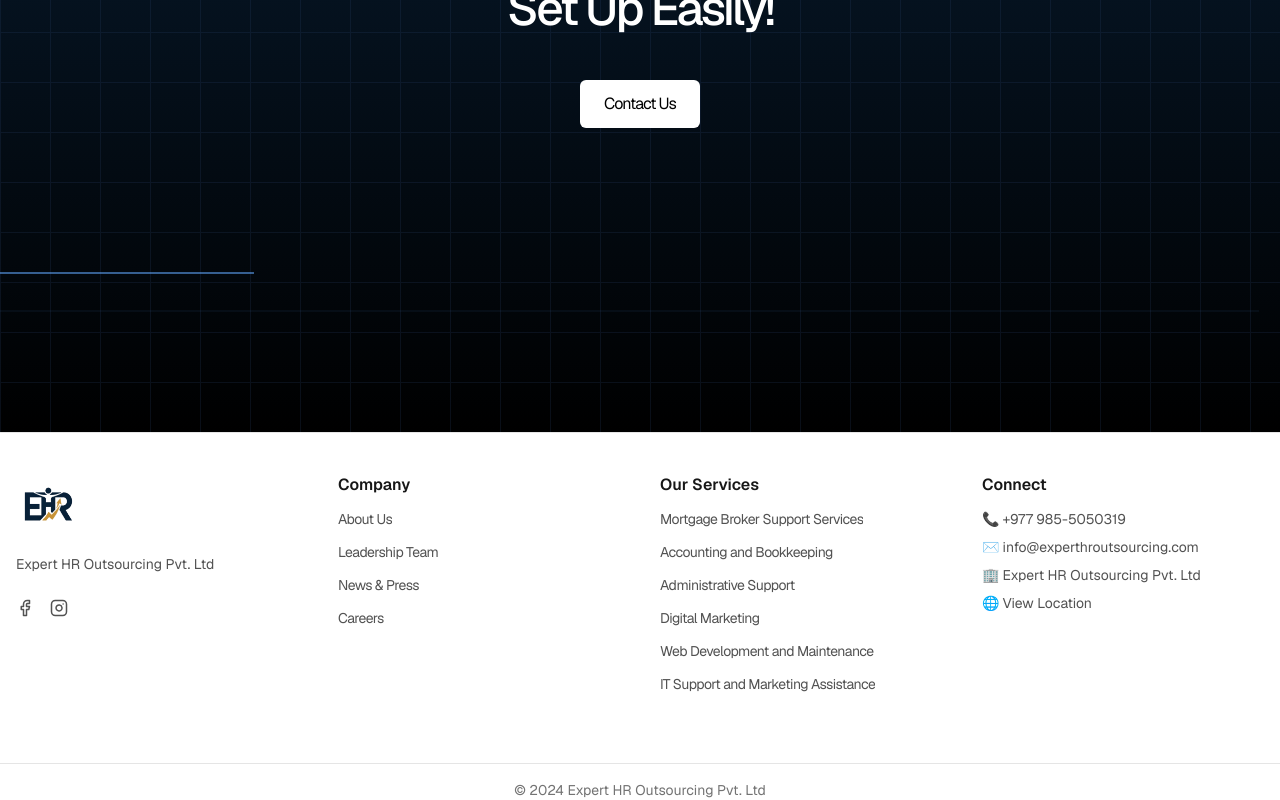
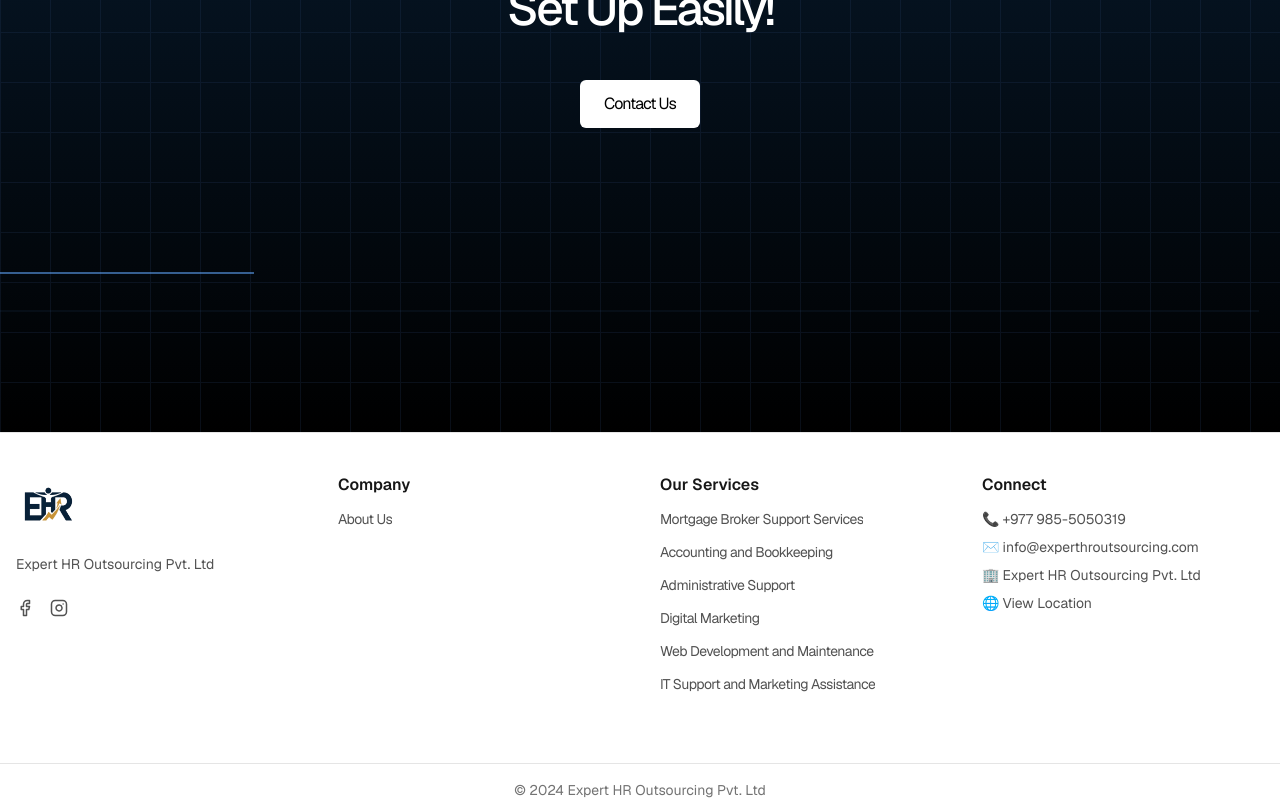
Before and after one commit to nishanneupane/hr-outsourcing, a Next.js app: page / in a window 1280 px wide. Shown: the part 6502-7302 px from the top of the page. Built offline with nearby package versions, Linux system fonts and the light colour scheme.

Commit message:
update : designs

```diff
--- a/src/components/footer.jsx
+++ b/src/components/footer.jsx
@@ -59,9 +59,7 @@
                     <h4 className="font-semibold mb-3 text-neutral-900">Company</h4>
                     <ul className="flex flex-col gap-2 text-sm text-neutral-600">
                         <li><FooterLink name="About Us" link="/#about" /></li>
-                        <li><FooterLink name="Leadership Team" link="/#team" /></li>
-                        <li><FooterLink name="News & Press" link="/#news" /></li>
-                        <li><FooterLink name="Careers" link="/#careers" /></li>
+
                     </ul>
                 </div>
 
```
